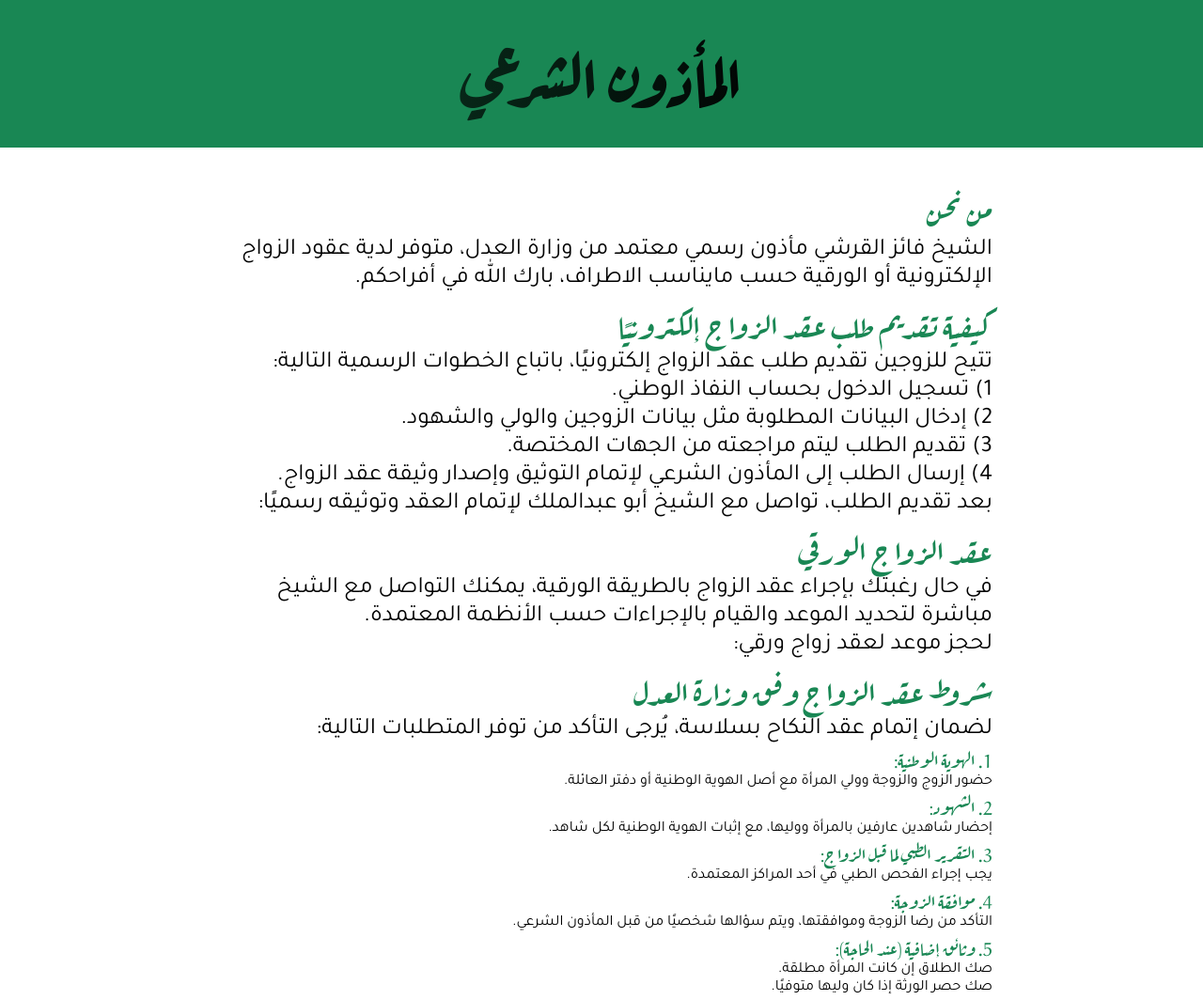
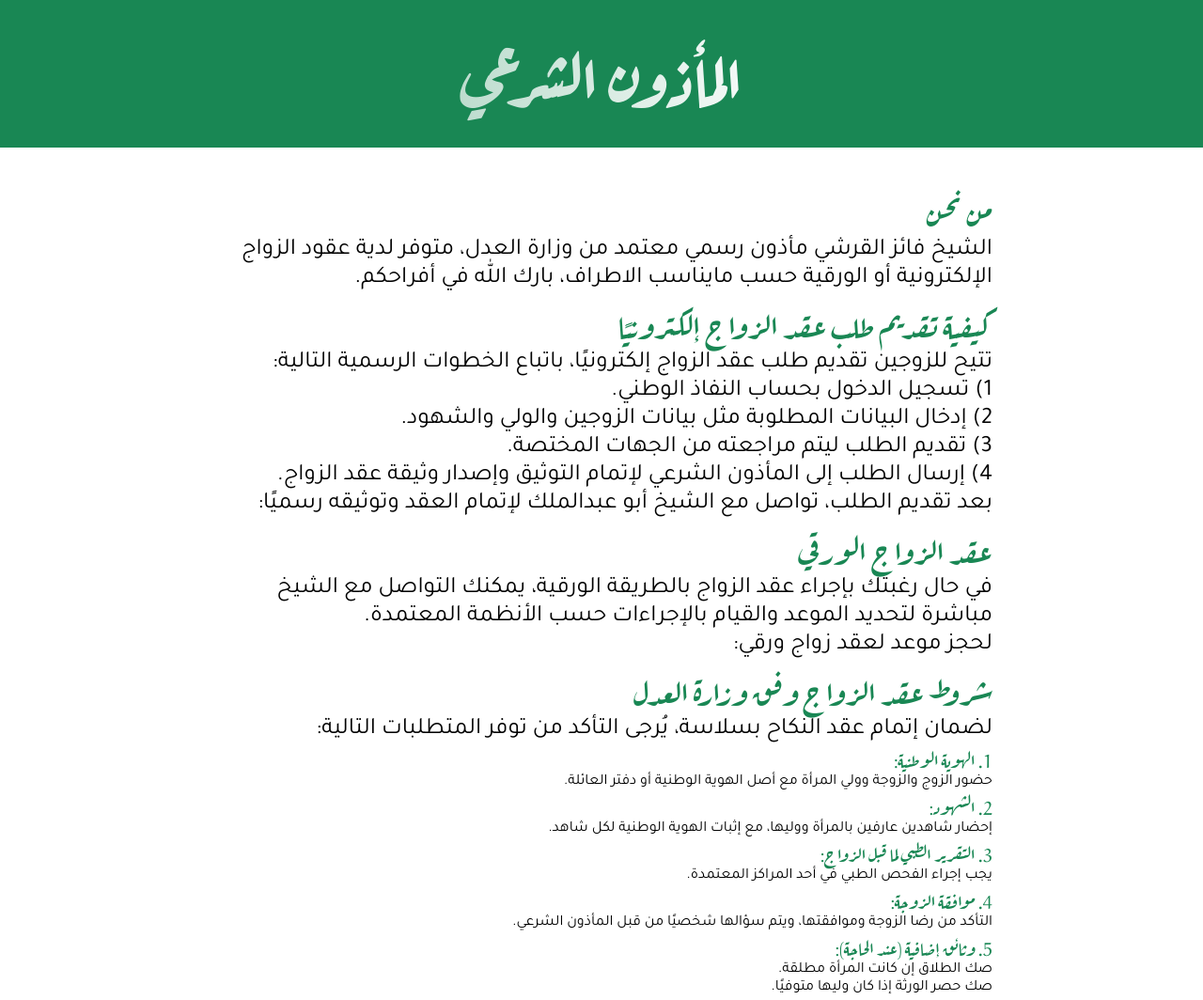
Before and after one commit to aly-abdullah/almathon, a plain HTML site: page index.html in a window 1280 px wide. Shown: the top 1064 px of the page at 94% size. Drawn offline with Linux system fonts and the light colour scheme.

Commit message:
Update style.css

```diff
--- a/style.css
+++ b/style.css
@@ -18,7 +18,7 @@
   font-size: 75px;
   color: var(--white);
   font-family: 'aref-bold';
-  background: linear-gradient(90deg, #198754, #000000, #198754);
+  background: linear-gradient(90deg, #198754, #ffffff, #198754);
   background-size: 200% auto;
   background-clip: text;
   -webkit-background-clip: text;
```
